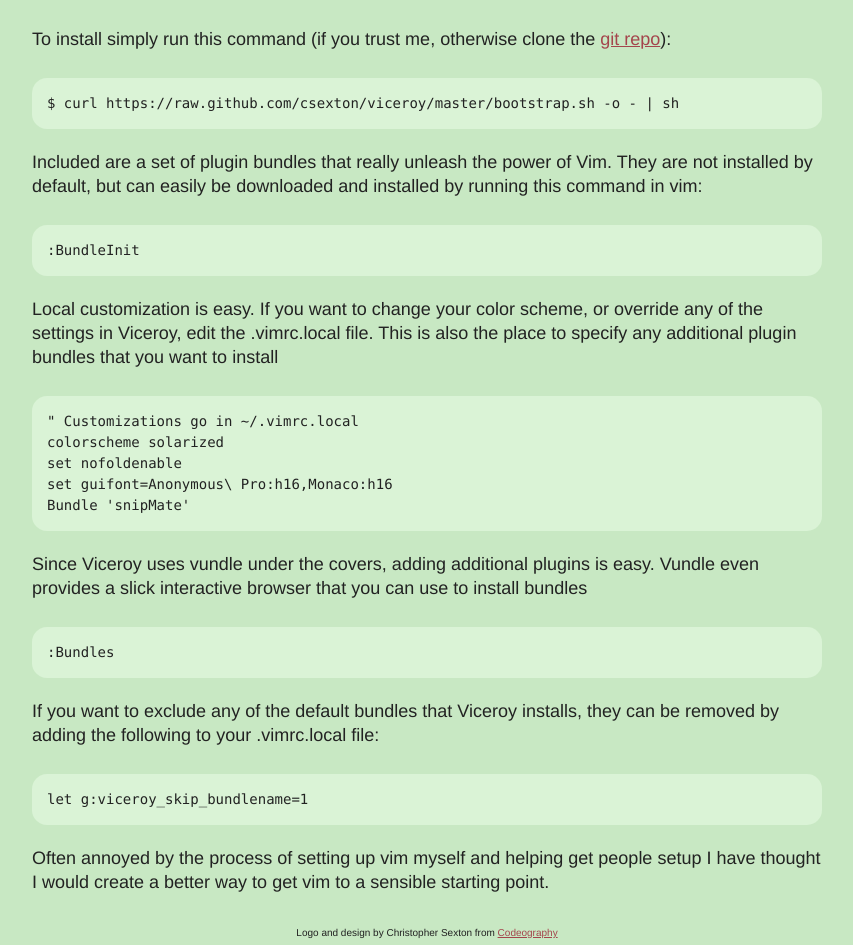
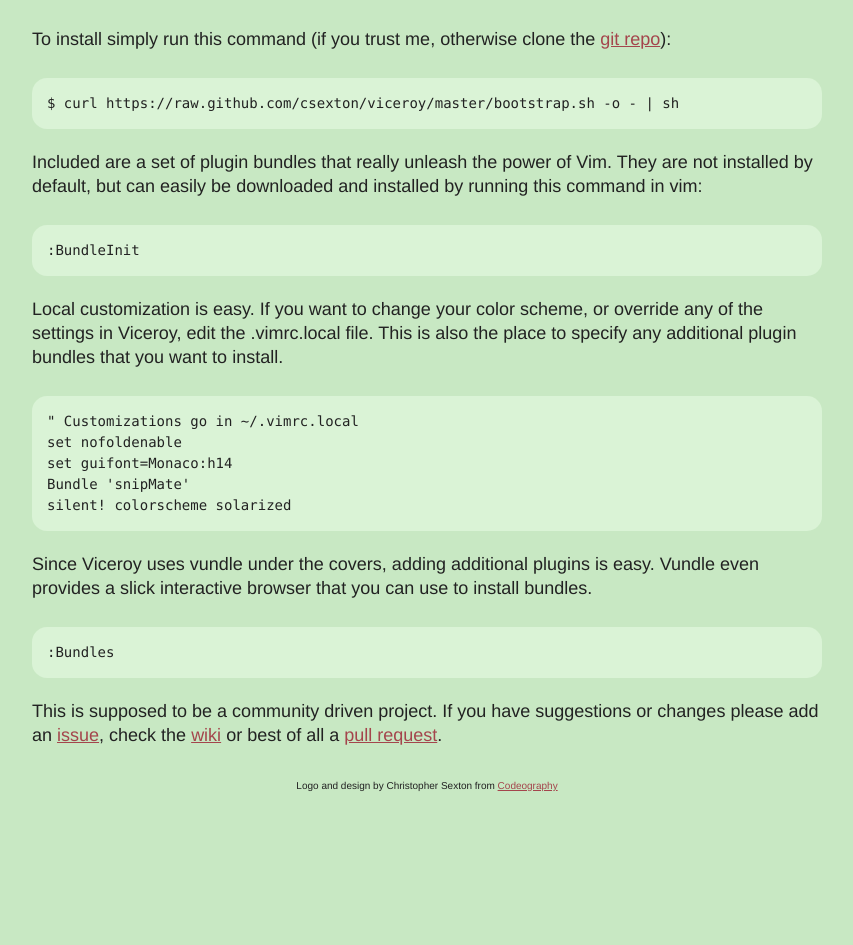
Before and after one commit to csexton/codeography.com, a Jekyll site: the page built from viceroy/index.markdown, in a window 1280 px wide. Shown: the part 424-1369 px from the top of the page, without its empty margins (213-1066 px from the left). Built offline with Jekyll 4.4.1, drawn with Linux system fonts in a browser that asks for light colours; some web fonts are replaced; comment, search, counter and statistics services are not loaded; after the commit the page ends 1222 px from its top, so only the background shows below that.

Commit message:
Updated readme

```diff
--- a/viceroy/index.markdown
+++ b/viceroy/index.markdown
@@ -3,7 +3,7 @@ layout: viceroy
 title: Viceroy - Vim Configuration Management
 ---
 
-Viceroy is a starter kit for the <a href="http://www.vim.org/">Vim text editor</a>. It is a set of vim scripts that help programmers get the most out of vim with common options that advanced vim users would set.
+Viceroy is a starter kit for the [Vim text editor](http://www.vim.org/). It is a set of vim scripts that help programmers get the most out of vim with common options that advanced vim users would set.
 
 Viceroy is not a crutch that experienced vim users would get annoyed at. It is opinionated, but tries to follow best practices of the community. The goal is to have a solid set a defaults with an easy way to customize.
 
@@ -15,20 +15,16 @@ Included are a set of plugin bundles that really unleash the power of Vim. They
 
     :BundleInit
 
-Local customization is easy. If you want to change your color scheme, or override any of the settings in Viceroy, edit the .vimrc.local file. This is also the place to specify any additional plugin bundles that you want to install
+Local customization is easy. If you want to change your color scheme, or override any of the settings in Viceroy, edit the .vimrc.local file. This is also the place to specify any additional plugin bundles that you want to install.
 
     " Customizations go in ~/.vimrc.local
-    colorscheme solarized
     set nofoldenable
-    set guifont=Anonymous\ Pro:h16,Monaco:h16
+    set guifont=Monaco:h14
     Bundle 'snipMate'
+    silent! colorscheme solarized
 
-Since Viceroy uses vundle under the covers, adding additional plugins is easy.  Vundle even provides a slick interactive browser that you can use to install bundles
+Since Viceroy uses vundle under the covers, adding additional plugins is easy.  Vundle even provides a slick interactive browser that you can use to install bundles.
 
     :Bundles
 
-If you want to exclude any of the default bundles that Viceroy installs, they can be removed by adding the following to your .vimrc.local file:
-
-    let g:viceroy_skip_bundlename=1
-
-Often annoyed by the process of setting up vim myself and helping get people setup I have thought I would create a better way to get vim to a sensible starting point.
+This is supposed to be a community driven project. If you have suggestions or changes please add an [issue](https://github.com/csexton/viceroy/issues), check the [wiki](https://github.com/csexton/viceroy/wiki) or best of all a [pull request](https://github.com/csexton/viceroy/pulls).
```
